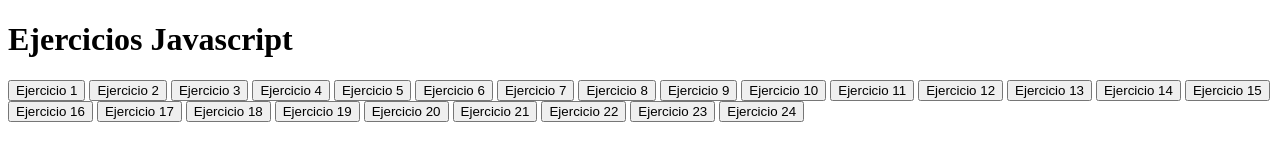
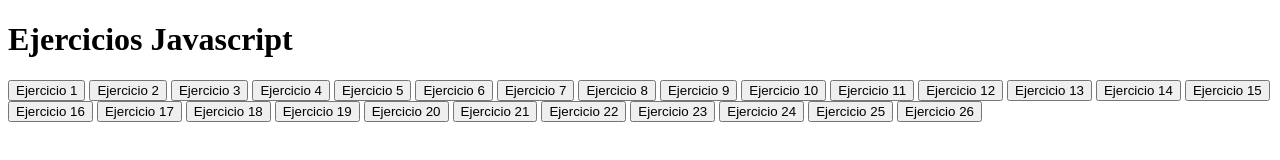
Before and after one commit to drodriguez98/cd-javascript, a plain HTML site: page introduccion/index.html in a window 1280 px wide. Drawn offline with Linux system fonts and the light colour scheme.

Commit message:
Add js scripts

```diff
--- a/introduccion/index.html
+++ b/introduccion/index.html
@@ -41,6 +41,8 @@
         <button type="button" onclick="ejercicio22()">Ejercicio 22</button>
         <button type="button" onclick="ejercicio23()">Ejercicio 23</button>
         <button type="button" onclick="ejercicio24()">Ejercicio 24</button>
+        <button type="button" onclick="ejercicio25()">Ejercicio 25</button>
+        <button type="button" onclick="ejercicio26()">Ejercicio 26</button>
 
     </body>
 
--- a/introduccion/script.js
+++ b/introduccion/script.js
@@ -604,8 +604,85 @@ function ejercicio24() {
 
 /* EJERCICIO 25 */
 
+/* Pedirle una frase al usuario y devolver mitad en minuscula y mitad en mayuscula */
+
 function ejercicio25() {
 
+    var phrase = prompt('Introduce una frase: ');
 
+    // Calcular la longitud de la frase
+
+    var length = phrase.length;
+
+    // Divide la frase en dos partes, mitad en minúsculas y mitad en mayúsculas
+
+    var half = Math.floor(length / 2);
+
+    var lower_half = phrase.substring(0, half).toLowerCase();
+    var upper_half = phrase.substring(half, length).toUpperCase();
+
+    // Combina las dos mitades y muestra el resultado
+
+    var final_phrase = lower_half + upper_half;
+
+    console.log('Frase resultante: ' + final_phrase);
 
 }
+
+/* EJERCICIO 26 */
+
+/*  Escribe un programa en JavaScript que solicite al usuario ingresar una oración. A partir de la oración ingresada, el programa deberá realizar los siguientes pasos:
+
+    1. Contar la cantidad de palabras en la oración.
+
+    2. Solicitar al usuario ingresar una palabra específica para buscar en la oración.
+
+    3. Contar la cantidad de ocurrencias de la palabra ingresada en la oración.
+
+    4. Solicitar al usuario ingresar una nueva palabra para reemplazar todas las ocurrencias de la palabra ingresada en la oración.
+
+    5. Reemplazar todas las ocurrencias de la palabra ingresada por la nueva palabra.
+
+    6. Mostrar la oración resultante después de realizar el reemplazo.
+
+*/
+
+function ejercicio26() {
+
+    var phrase_str = prompt('Introduce una frase: ');
+
+    // Mostrar el número de palabras introducidas
+
+    var phrase_arr = phrase_str.split(' ');
+
+    var length = phrase_arr.length;
+
+    console.log('Has introducido ' + length + ' palabras');
+
+    // Mostrar el número de ocurrencias de una palabra en la frase
+
+    var word_ocurrences = 0;
+
+    var word_input_1 = prompt('Introduce una palabra que quieras buscar en la frase: ');
+
+    // Recorre todas las palabras en la frase y contar las ocurrencias de la palabra ingresada
+
+    for (var i = 0; i < phrase_arr.length; i++) {
+
+        var actual_word = phrase_arr[i];
+
+        if (word_input_1.toLowerCase() == actual_word.toLowerCase()) { word_ocurrences++; }
+
+    }
+
+    console.log('La palabra que has introducido aparece ' + word_ocurrences + ' vez/veces en la frase');
+
+    // Reemplazar la palabra a buscar por una nueva en la frase
+
+    var word_input_2 = prompt('Introduce otra palabra para reemplazarla por la anterior en la frase: ');
+
+    var new_phrase = phrase_str.replaceAll(word_input_1, word_input_2);
+
+    console.log('El resultado al reemplazar la segunda palabra por la primera es el siguiente: ' + new_phrase);
+
+}
```
